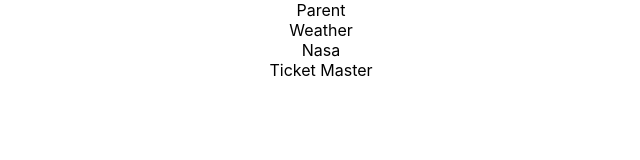
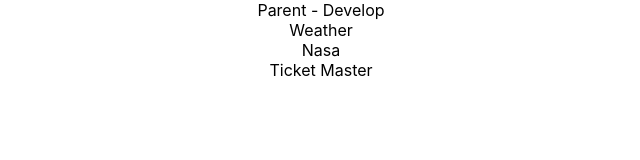
Before and after one commit to Chad-Gooch/client72hour, a React (Create React App) app: page / in a window 1280 px wide. Shown: the top 160 px of the page, without its empty margins (319-959 px from the left). Built offline with nearby package versions, Linux system fonts and the light colour scheme.

Commit message:
pushing deployment branch

```diff
--- a/src/App.js
+++ b/src/App.js
@@ -7,7 +7,7 @@
 function App() {
   return (
     <div className="App">
-        Parent
+        Parent - Develop
         <Weather />
         <Nasa />
         <Tmaster />
```
